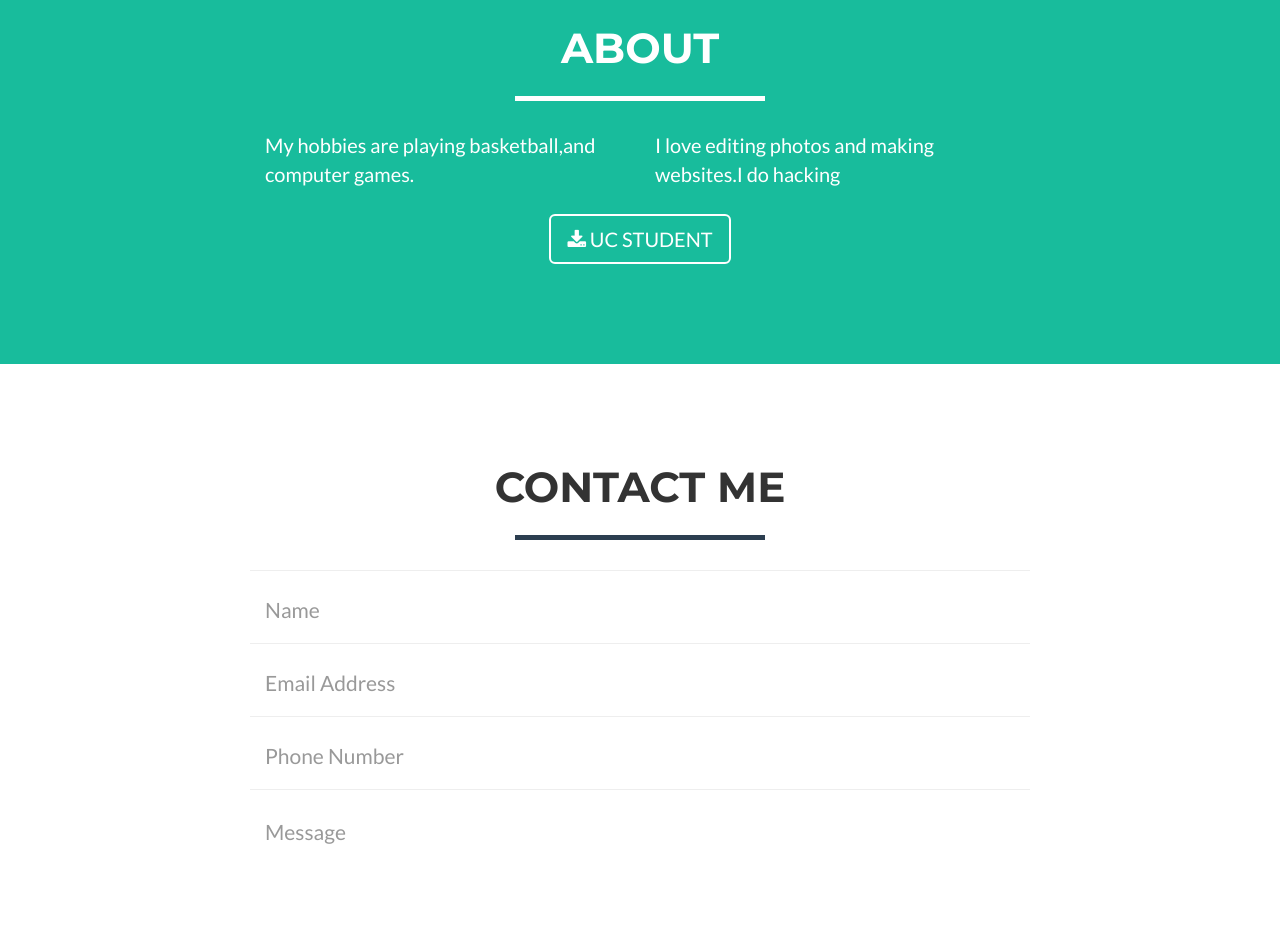
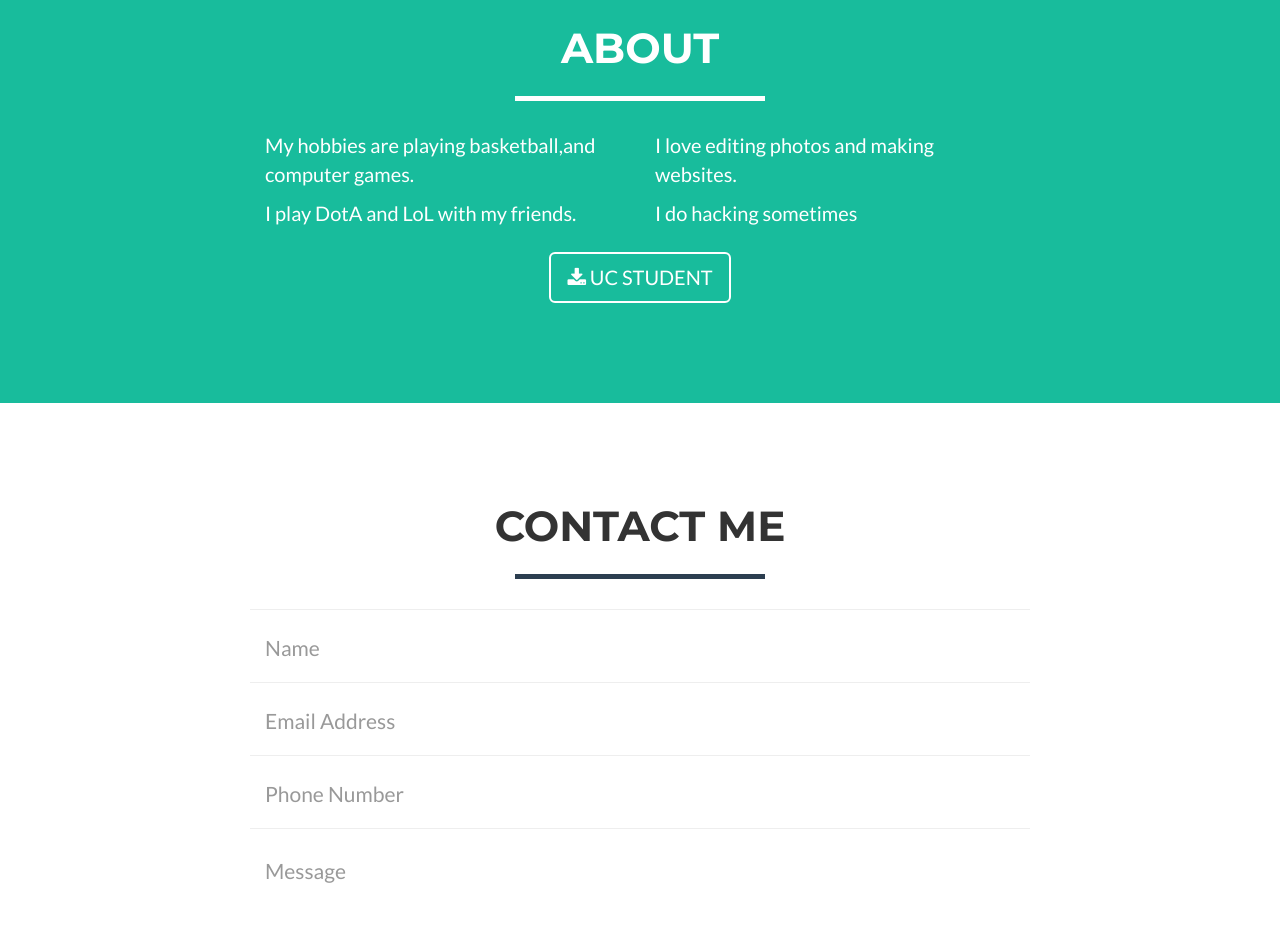
Before and after one commit to BrixBlake/BrixBalisto.github.io, a website: page index.html in a window 1280 px wide. Shown: the part 2140-3071 px from the top of the page. Drawn offline with nearby package versions, Linux system fonts and the light colour scheme.

Commit message:
Update index.html

```diff
--- a/index.html
+++ b/index.html
@@ -168,9 +168,11 @@
             <div class="row">
                 <div class="col-lg-4 col-lg-offset-2">
                     <p>My hobbies are playing basketball,and computer games.</p>
+                    <p>I play DotA and LoL with my friends.</p>
                 </div>
                 <div class="col-lg-4">
-                    <p>I love editing photos and making websites.I do hacking</p>
+                    <p>I love editing photos and making websites.</p>
+                    <p>I do hacking sometimes</p>
                 </div>
                 <div class="col-lg-8 col-lg-offset-2 text-center">
                     <a href="#" class="btn btn-lg btn-outline">
```
